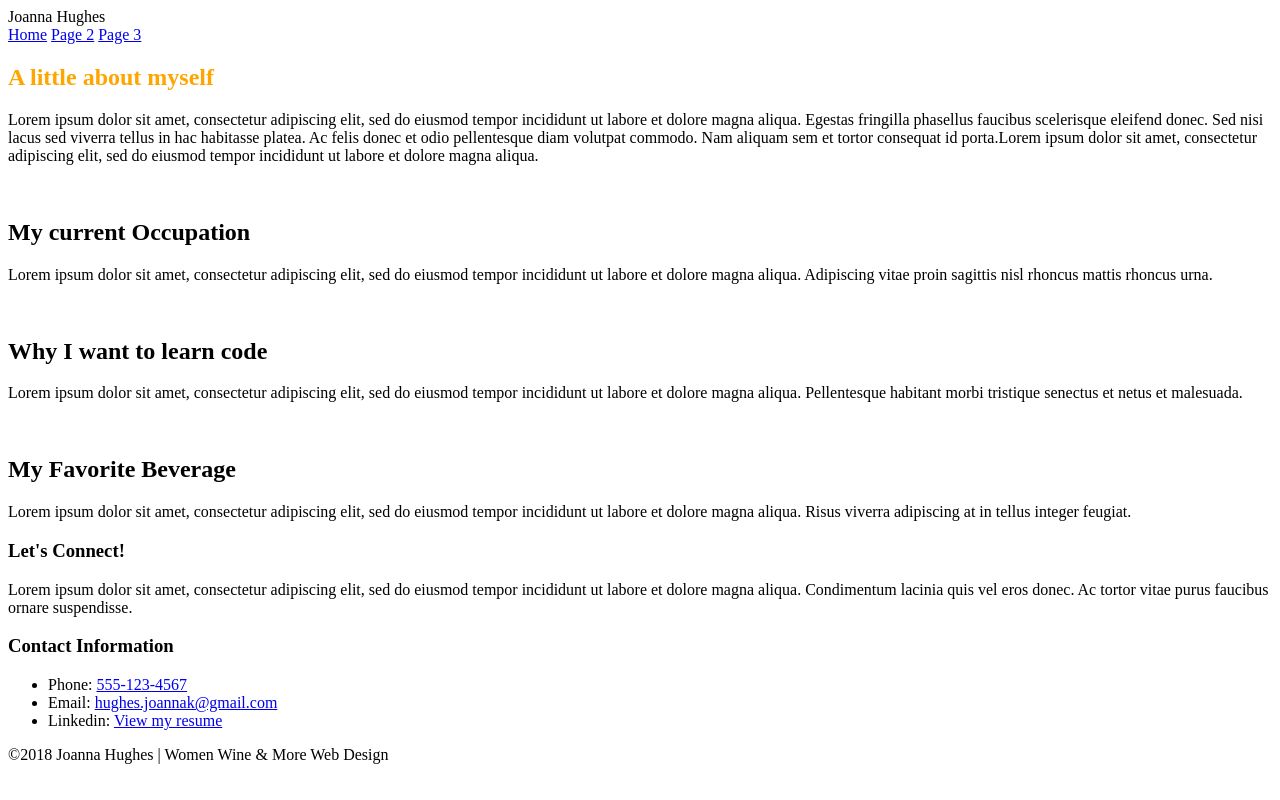
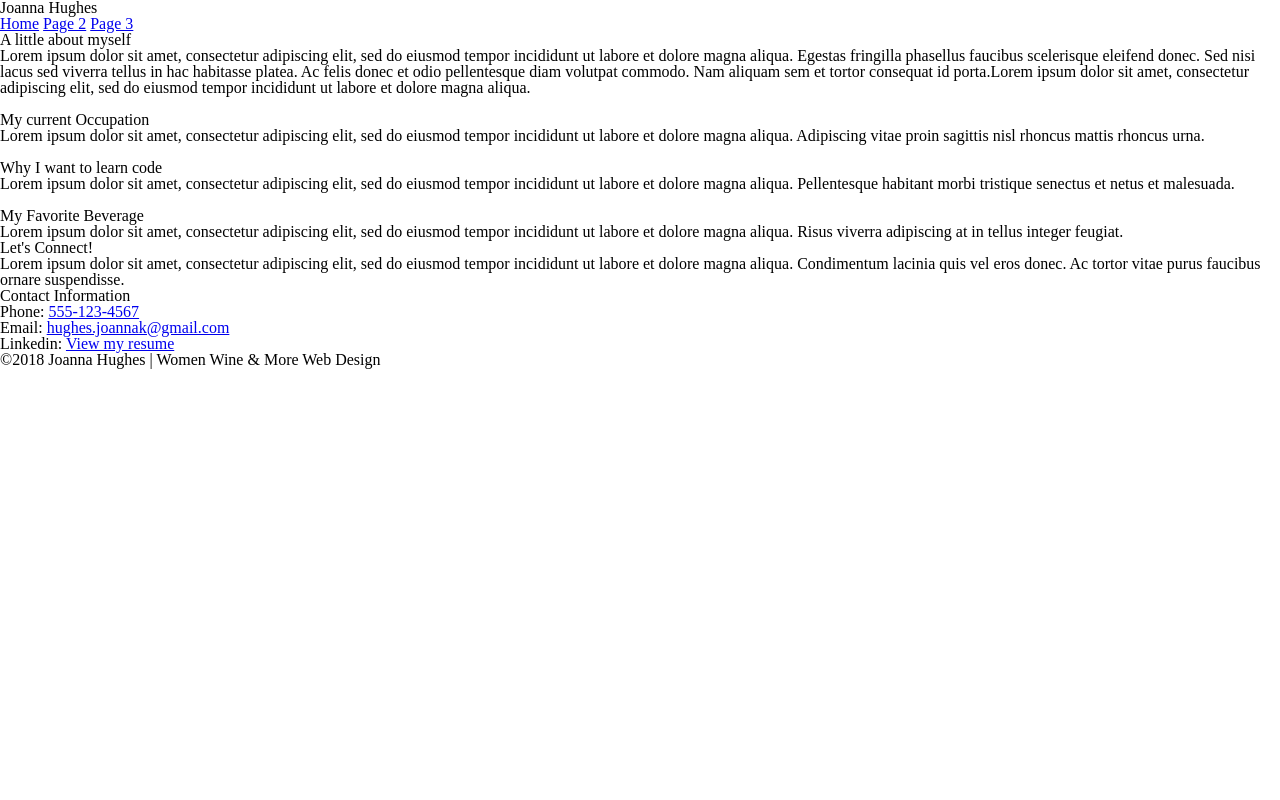
Before and after one commit to hughesthatgirl/women-wine-web-design, a website: page app/index.html in a window 1280 px wide. Drawn offline with Linux system fonts and the light colour scheme.

Commit message:
adding reset.css

```diff
--- a/app/css/style.css
+++ b/app/css/style.css
@@ -1,3 +1,26 @@
-h1 {
-    color: orange;
-}
+/*
+    http://meyerweb.com/eric/tools/css/reset/
+    v2.0 | 20110126
+    License: none (public domain)
+    *This removes the web browsers default styles*
+*/
+html, body, div, span, applet, object, iframe,
+h1, h2, h3, h4, h5, h6, p, blockquote, pre,
+a, abbr, acronym, address, big, cite, code,
+del, dfn, em, img, ins, kbd, q, s, samp,
+small, strike, strong, sub, sup, tt, var,
+b, u, i, center,
+dl, dt, dd, ol, ul, li,
+fieldset, form, label, legend,
+table, caption, tbody, tfoot, thead, tr, th, td,
+article, aside, canvas, details, embed,
+figure, figcaption, footer, header, hgroup,
+menu, nav, output, ruby, section, summary,
+time, mark, audio, video {margin: 0;padding: 0;border: 0;font-size: 100%;font: inherit;vertical-align: baseline;}
+article, aside, details, figcaption, figure,
+footer, header, hgroup, menu, nav, section {display: block;}
+body {line-height: 1;}
+body * {box-sizing: border-box;}
+blockquote, q {quotes: none;}
+blockquote:before, blockquote:after,q:before, q:after {content: '';content: none;}
+table {border-collapse: collapse;border-spacing: 0;}
```
